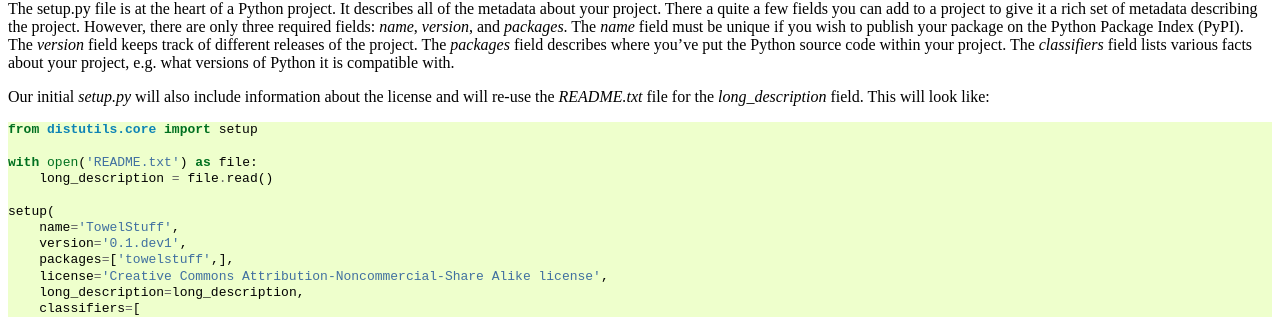
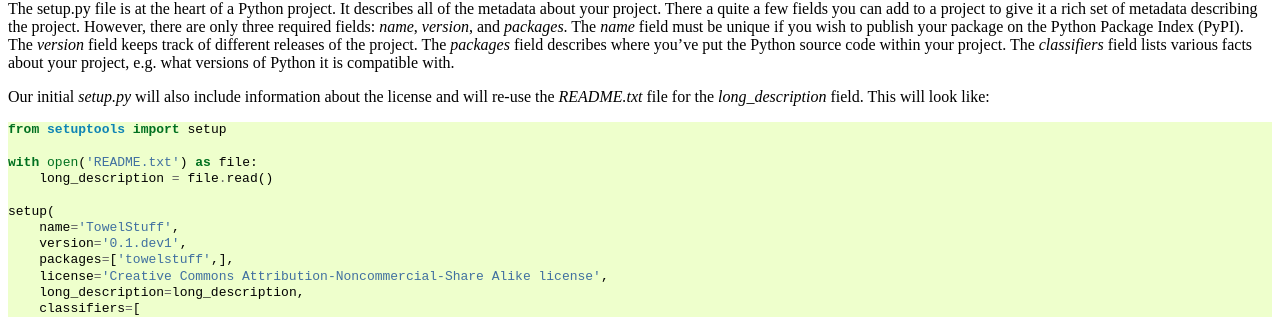
Before and after one commit to pypa/packaging.python.org, a Sphinx documentation site: the page built from source/packaging_tutorial.txt, in a window 1280 px wide and 900 px high, scrolled down 495 px. Shown: the part 138-455 px from the top of the window. Built offline with Sphinx 7.4.7, drawn with Linux system fonts in a browser that asks for light colours.

Commit message:
import `setup` from setuptools, since we're recommending setuptools.

```diff
--- a/source/packaging_tutorial.txt
+++ b/source/packaging_tutorial.txt
@@ -59,7 +59,7 @@ Our initial `setup.py` will also include information about the license
 and will re-use the `README.txt` file for the `long_description` field.
 This will look like::
 
-    from distutils.core import setup
+    from setuptools import setup
 
     with open('README.txt') as file:
         long_description = file.read()
```
